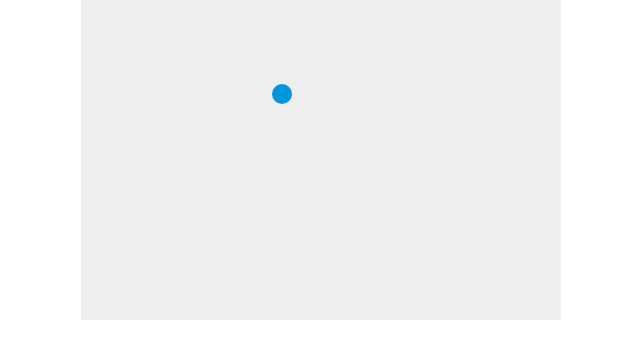
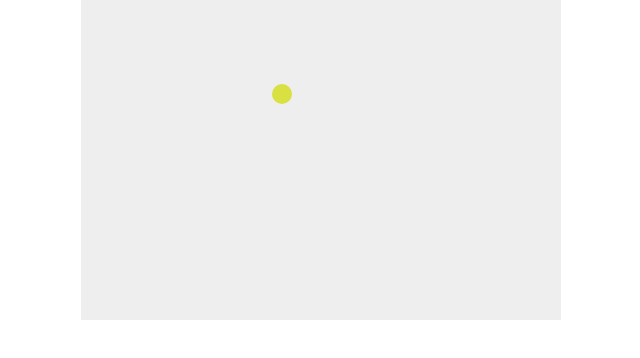
Before and after one commit to energeist/acs-1320-breakout-game, a plain HTML site: page index.html in a window 1280 px wide. Shown: the full height of the page, 319-959 px from the left. Drawn offline with Linux system fonts and the light colour scheme.

Commit message:
random ball colors

```diff
--- a/index.html
+++ b/index.html
@@ -27,13 +27,24 @@
       let dx = 1;
       let dy = -4;
       const ballRadius = 10;
+      let ballColor = '#0095DD'
 
       function drawBall() {
         ctx.beginPath();
         ctx.arc(x, y, ballRadius, 0, Math.PI * 2);
-        ctx.fillStyle = "#0095DD";
+        ctx.fillStyle = ballColor;
         ctx.fill();
         ctx.closePath();
+      }
+
+      function randomColor() {
+        let hexValues = '1234567890ABCDEF';
+        let hexString = '#';
+        for (let i = 0; i < 6; i++) {
+          hexString += hexValues[Math.floor(Math.random()*16)]
+        }
+        // console.log(hexString)
+        return hexString
       }
 
       function draw() {
@@ -41,9 +52,11 @@
         drawBall();
         if (x + dx > canvas.width - ballRadius || x + dx < ballRadius) {
           dx = -dx;
+          ballColor = randomColor();
         }
         if (y + dy > canvas.height - ballRadius || y + dy < ballRadius) {
           dy = -dy;
+          ballColor = randomColor();
         }
         x += dx;
         y += dy;
```
